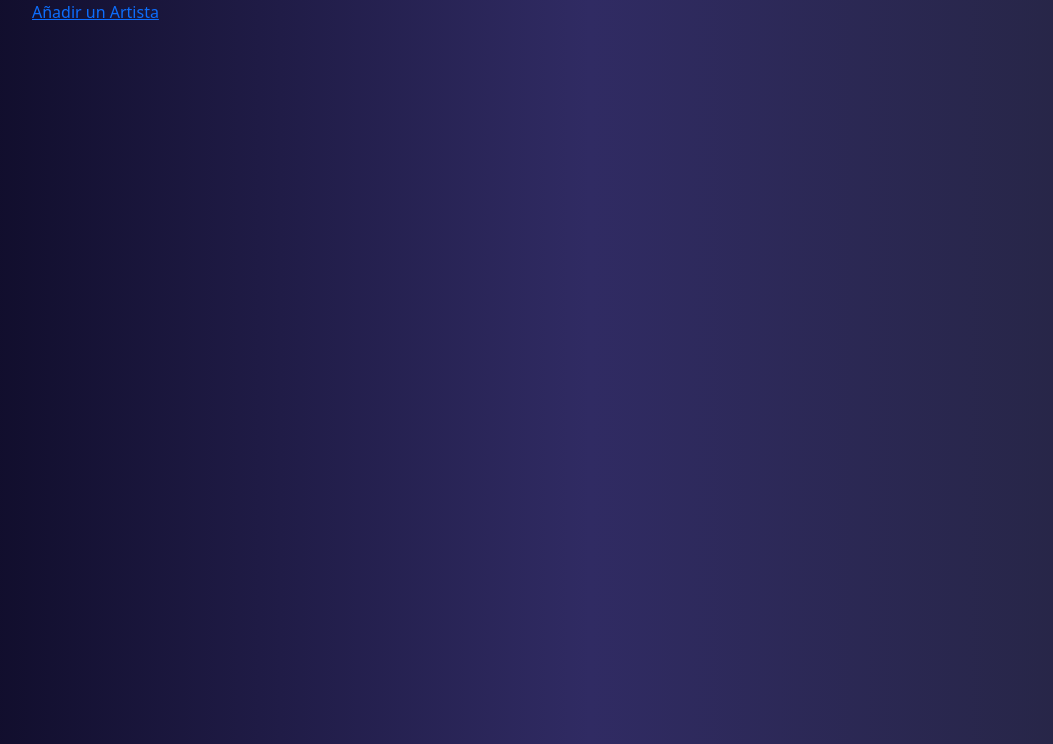
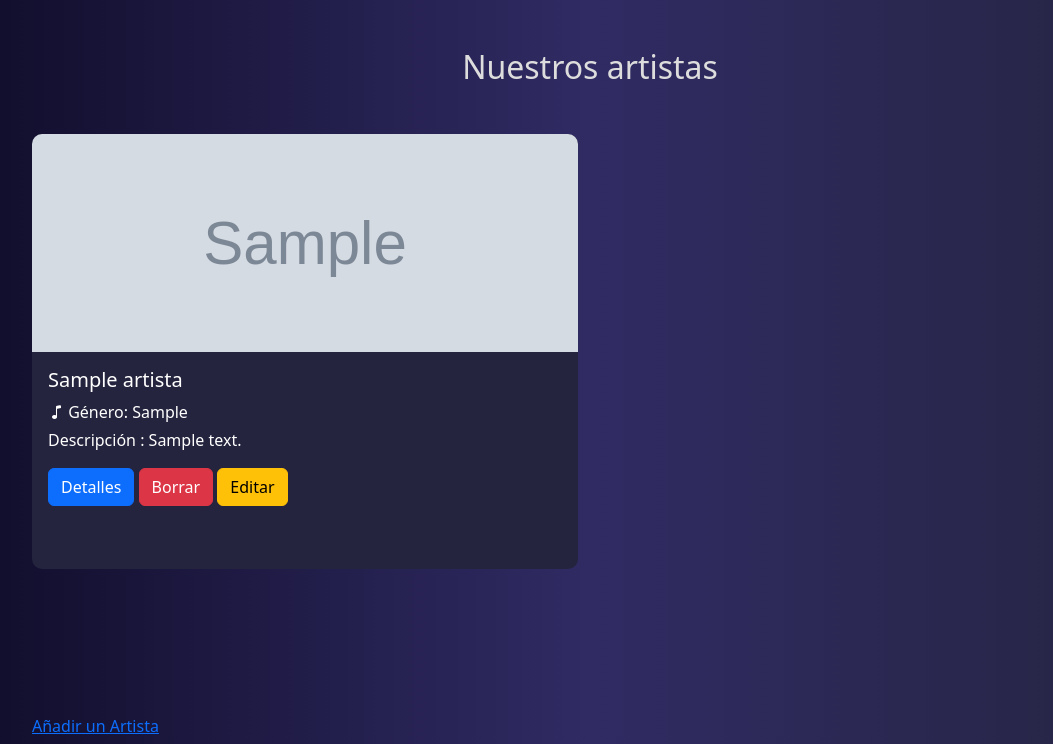
Before and after one commit to sergioguijarroc/ConcertHub, a Django app: page /artistas/ in a window 1280 px wide. Shown: the part 56-800 px from the top of the page, without its empty margins (50-1103 px from the left). Run offline with Django 4.2, Linux system fonts and the light colour scheme; a user stored in the database is signed in; tables that the repository leaves empty hold one stand-in row (values such as "Sample post"); grey boxes marked "Sample" are stand-in pictures.

Commit message:
Cambios estéticos y corregido listarconciertosmasvendidos

```diff
--- a/concerts_app/models.py
+++ b/concerts_app/models.py
@@ -42,16 +42,16 @@ class Concierto(models.Model):
     valoracion_media = models.FloatField(blank=True, null=True, default=None)
 
     def actualizar_valoracion_media(self):
-        # Obtengo todas las valoraciones asociadas al libro
+        # Obtengo todas las valoraciones asociadas al concierto
         reviews = Valoracion.objects.filter(reserva_valoracion__concierto_reserva=self)
 
         # Calculo el promedio de las valoraciones
         avg_rating = reviews.aggregate(Avg("rating"))["rating__avg"]
-        # Actualizo la valoración media del libro
+        # Actualizo la valoración media del concierto
         if avg_rating is not None:
             self.valoracion_media = avg_rating
 
-        # Guardo el libro actualizado
+        # Guardo el concierto actualizado
         self.save()
 
     def __str__(self):
--- a/concerts_app/templates/concerts_app/artistas/artista_list.html
+++ b/concerts_app/templates/concerts_app/artistas/artista_list.html
@@ -5,20 +5,28 @@
 {%block content%}
 <div class="row">
     <div class="col">
-        {%for concierto in concierto_list%}
-        <h2>{{concierto.nombre}}</h2>
-        <ul>
-            <li>Artista:{{artista.nombre}}</li>
-            <li>Foto:{{artista.foto}}</li>
-            <li>Precio:{{concierto.precio_entrada}}€</li>
-            <li><a href="{%url 'artista_detail' pk=artista.pk%}">Enlace para más detalles</a> </li>
-            {%if user.is_staff%}
-            <li><a href="{%url 'artista_delete' pk=artista.pk%}">Borrar</a></li>
-            <li><a href="{%url 'artista_update' pk=artista.pk%}"></a></li>
-            {%endif%}
-        </ul>
-
-        {%endfor%}
+        <h2 class="text-center my-5">Nuestros artistas</h2>
+        <div class="row row-cols-1 row-cols-md-2 g-4">
+            {% for artista in artista_list %}
+            <div class="col">
+                <div class="card h-75" style="background-color: #24243e; border-radius: 10px; border: none;">
+                    <img src="{{ artista.foto.url }}" class="card-img-top h-50" alt="Concierto Image" style="border-top-left-radius: 10px; border-top-right-radius: 10px;">
+                    <div class="card-body">
+                        <h5 class="card-title text-white">{{ artista.nombre }}</h5>
+                        <!--Genero del artista-->
+                        <p class="card-text text-white mb-1"><i class="bi bi-music-note"></i> Género: {{ artista.genero }}</p>
+                        <!--Descripcion del artista-->
+                        <p class="card-text text-white mb-3">Descripción : {{ artista.descripcion }}</p>
+                        <a href="{% url 'artista_detail' pk=artista.pk %}" class="btn btn-primary">Detalles</a>
+                        {% if user.is_staff %}
+                            <a href="{% url 'artista_delete' pk=artista.pk %}" class="btn btn-danger">Borrar</a>
+                            <a href="{% url 'artista_update' pk=artista.pk %}" class="btn btn-warning">Editar</a>
+                        {% endif %}
+                    </div>
+                </div>
+            </div>
+            {% endfor %}
+        </div>
 
         {% if user.is_staff %}
         <a href="{%url 'artista_create' %}">Añadir un Artista</a>
--- a/concerts_app/templates/concerts_app/conciertos/concierto_list.html
+++ b/concerts_app/templates/concerts_app/conciertos/concierto_list.html
@@ -15,8 +15,8 @@
         <div class="row row-cols-1 row-cols-md-2 g-4">
             {% for concierto in conciertosFuturos %}
             <div class="col">
-                <div class="card h-100" style="background-color: #24243e; border-radius: 10px; border: none;">
-                    <img src="{{ concierto.foto.url }}" class="card-img-top" alt="Concierto Image" style="border-top-left-radius: 10px; border-top-right-radius: 10px;">
+                <div class="card h-75" style="background-color: #24243e; border-radius: 10px; border: none;">
+                    <img src="{{ concierto.foto.url }}" class="card-img-top h-50" alt="Concierto Image" style="border-top-left-radius: 10px; border-top-right-radius: 10px;">
                     <div class="card-body">
                         <h5 class="card-title text-white">{{ concierto.nombre }}</h5>
                         <p class="card-text text-white mb-1"><i class="bi bi-person"></i> Artista: {{ concierto.artista_concierto }}</p>
--- a/concerts_app/views.py
+++ b/concerts_app/views.py
@@ -161,13 +161,13 @@ class ConciertoReview(View):
 
 
 class ListarConciertosMasVendidos(ListView):
-    model = Reserva
+    model = Concierto
     template_name = "concerts_app/conciertos/concierto_top_ventas.html"
 
     def get_context_data(self, **kwargs) -> dict[str, Any]:
         context = super().get_context_data(**kwargs)
-        top_conciertos_ventas = Reserva.objects.annotate(
-            sum_compras=Sum("cantidad_tickets")
+        top_conciertos_ventas = Concierto.objects.annotate(
+            sum_compras=Sum("reserva__cantidad_tickets")
         ).order_by(  # Sumo la cantidad de tickets de cada concierto
             "-sum_compras"
         )[
```
Also changed, not shown: concerts_app/templates/concerts_app/conciertos/concierto_top_ventas.html (+4 -4 lines), media/artistas/Freddy_Mercury.jpg (added), media/artistas/Freddy_Mercury_RCdVmb5.jpg (added), media/artistas/badbunny_5Npq6JO.jpg (added), media/conciertos/BadBunny_I9byVBF.jpg (added), media/conciertos/Freddy_concierto.jpg (added), media/conciertos/Freddy_concierto_8uhy5RB.jpg (added), media/conciertos/acdc.jpg (added).
